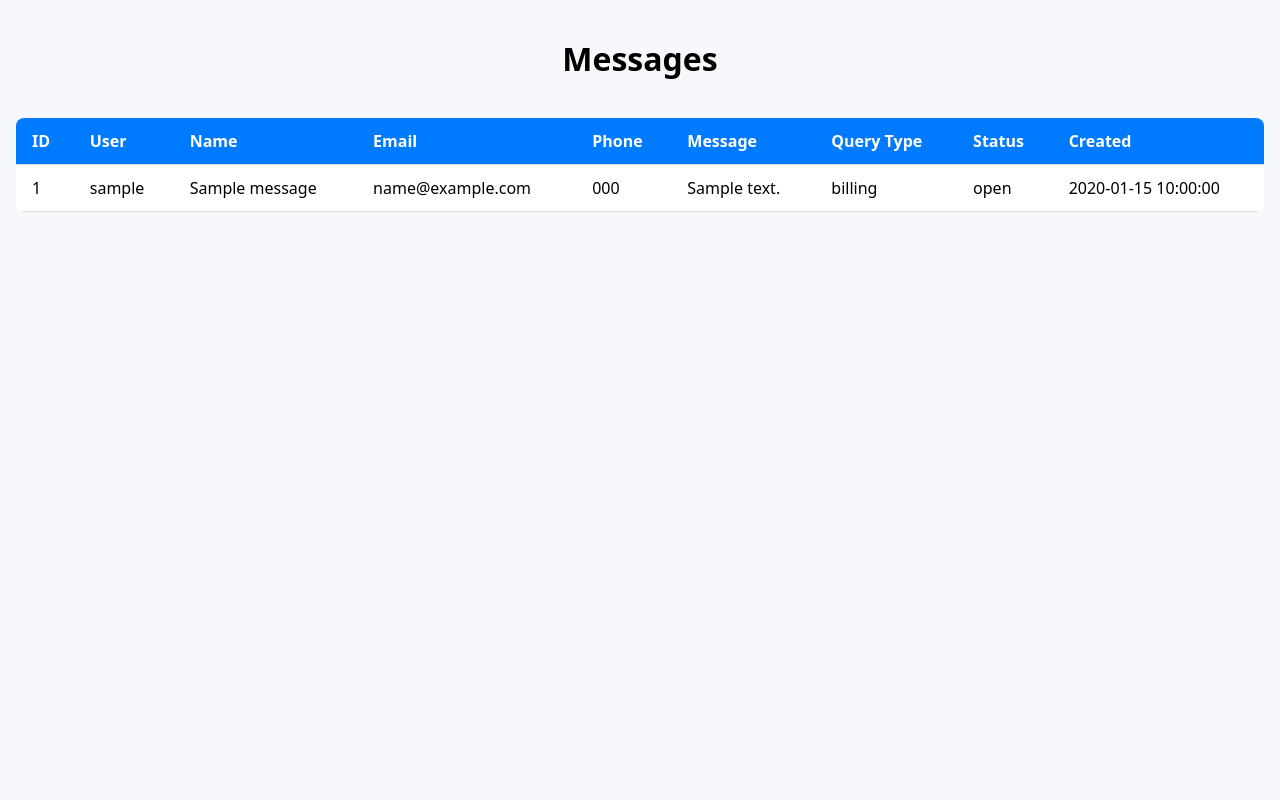
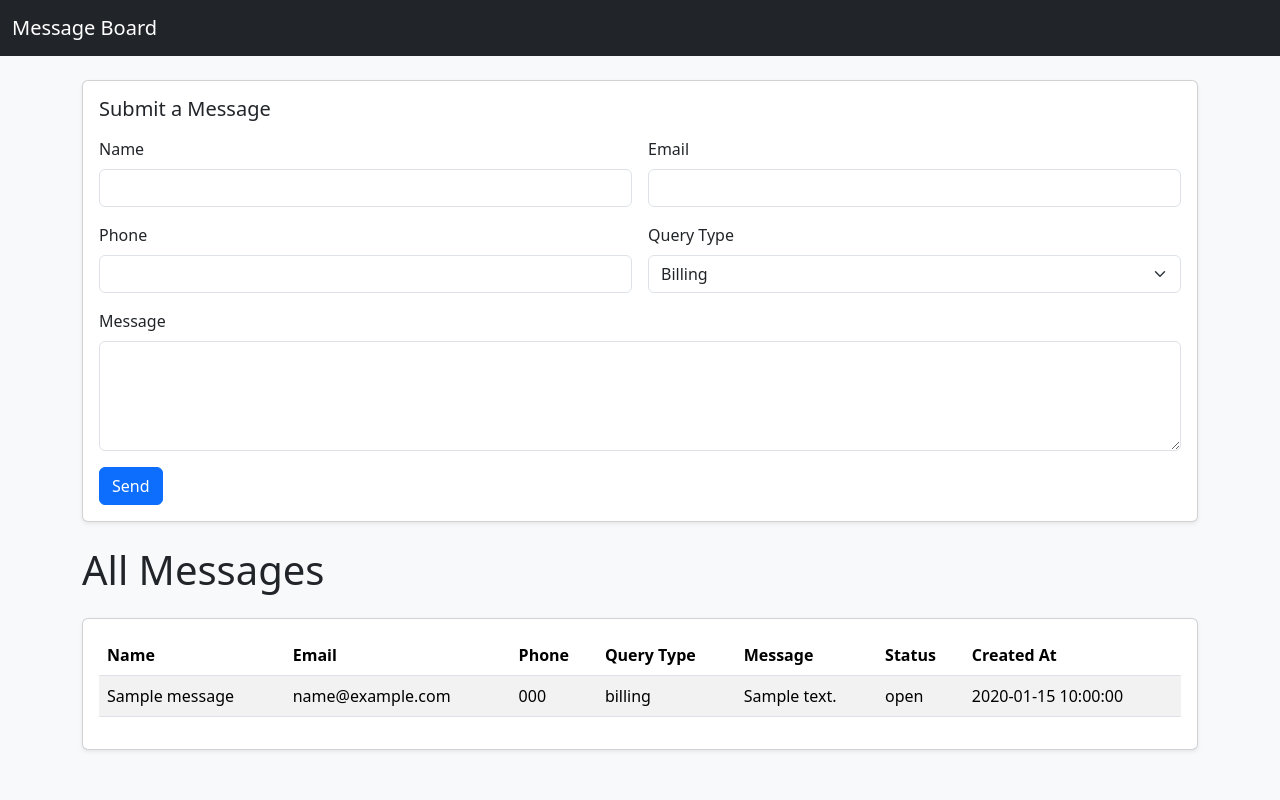
Before and after one commit to Zash22/save_user, a PHP site: page /index.php in a window 1280 px wide. Run offline with PHP 8.4, Linux system fonts and the light colour scheme; tables that the repository leaves empty hold one stand-in row (values such as "Sample post").

Commit message:
now uses layout and form. also uses bootsstrap css

```diff
--- a/app/messages/MessageView.php
+++ b/app/messages/MessageView.php
@@ -1,101 +1,51 @@
-<?php declare(strict_types=1); ?>
-<!DOCTYPE html>
-<html lang="en">
-<head>
-    <meta charset="UTF-8">
-    <title>All Messages</title>
-    <meta name="viewport" content="width=device-width, initial-scale=1">
-    <style>
-        body {
-          font-family: system-ui, sans-serif;
-          background: #f6f8fb;
-          margin: 0;
-          padding: 1rem;
-        }
-        h1 {
-          text-align: center;
-        }
-        .table-container {
-          overflow-x: auto;
-        }
-        table {
-          width: 100%;
-          border-collapse: collapse;
-          margin: 1rem 0;
-          background: white;
-          border-radius: 0.5rem;
-          overflow: hidden;
-        }
-        th, td {
-          padding: 0.75rem 1rem;
-          border-bottom: 1px solid #ddd;
-          text-align: left;
-        }
-        th {
-          background: #007bff;
-          color: white;
-        }
-        tr:hover {
-          background: #f1f1f1;
-        }
-        @media (max-width: 768px) {
-          table, thead, tbody, th, td, tr {
-            display: block;
-          }
-          th {
-            display: none;
-          }
-          td {
-            border: none;
-            position: relative;
-            padding-left: 50%;
-          }
-          td::before {
-            content: attr(data-label);
-            position: absolute;
-            left: 1rem;
-            font-weight: bold;
-          }
-        }
-    </style>
-</head>
-<body>
-<h1>Messages</h1>
-<div class="table-container">
-    <table>
+<?php ob_start(); ?>
+
+<?php if (isset($_GET['success'])): ?>
+    <div class="alert alert-success">Message submitted successfully!</div>
+<?php elseif (isset($_GET['error'])): ?>
+    <div class="alert alert-danger">Error saving message.</div>
+<?php endif; ?>
+
+<div class="mb-4">
+    <?php include __DIR__ . '/MessageForm.php'; ?>
+</div>
+
+<h1 class="mb-4">All Messages</h1>
+
+<div class="card shadow-sm">
+    <div class="card-body">
+        <?php if (empty($messages)): ?>
+            <p class="text-muted">No messages yet.</p>
+        <?php else: ?>
+            <div class="table-responsive">
+                <table class="table table-striped align-middle">
                     <thead>
                     <tr>
-            <th>ID</th>
-            <th>User</th>
                         <th>Name</th>
                         <th>Email</th>
                         <th>Phone</th>
+                        <th>Query Type</th>
                         <th>Message</th>
-            <th>Query Type</th>
                         <th>Status</th>
-            <th>Created</th>
+                        <th>Created At</th>
                     </tr>
                     </thead>
                     <tbody>
-        <?php if (empty($messages)): ?>
-            <tr><td colspan="9">No messages found.</td></tr>
-        <?php else: ?>
                     <?php foreach ($messages as $m): ?>
                         <tr>
-                    <td data-label="ID"><?= htmlspecialchars((string)$m['id']) ?></td>
-                    <td data-label="User"><?= htmlspecialchars($m['username']) ?></td>
-                    <td data-label="Name"><?= htmlspecialchars($m['name']) ?></td>
-                    <td data-label="Email"><?= htmlspecialchars($m['email']) ?></td>
-                    <td data-label="Phone"><?= htmlspecialchars($m['phone']) ?></td>
-                    <td data-label="Message"><?= nl2br(htmlspecialchars($m['message'])) ?></td>
-                    <td data-label="Query Type"><?= htmlspecialchars($m['query_type']) ?></td>
-                    <td data-label="Status"><?= htmlspecialchars($m['status']) ?></td>
-                    <td data-label="Created"><?= htmlspecialchars($m['created_at']) ?></td>
+                            <td><?= htmlspecialchars($m['name']) ?></td>
+                            <td><?= htmlspecialchars($m['email']) ?></td>
+                            <td><?= htmlspecialchars($m['phone']) ?></td>
+                            <td><?= htmlspecialchars($m['query_type']) ?></td>
+                            <td><?= nl2br(htmlspecialchars($m['message'])) ?></td>
+                            <td><?= htmlspecialchars($m['status']) ?></td>
+                            <td><?= htmlspecialchars($m['created_at']) ?></td>
                         </tr>
                     <?php endforeach; ?>
-        <?php endif; ?>
                     </tbody>
                 </table>
             </div>
-</body>
-</html>
+        <?php endif; ?>
+    </div>
+</div>
+<?php $content = ob_get_clean(); include __DIR__ . '/MessageLayout.php'; ?>
```
Lines whose indentation alone changed are shown as unchanged.
